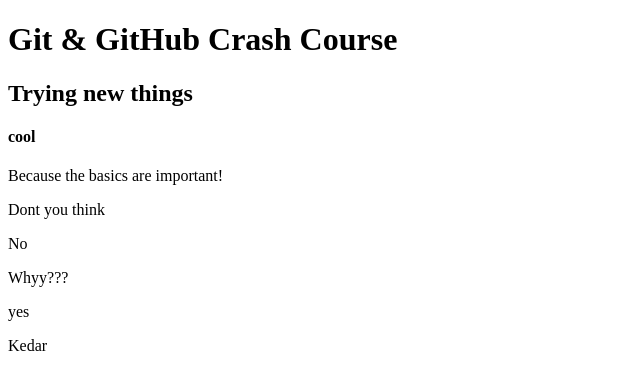
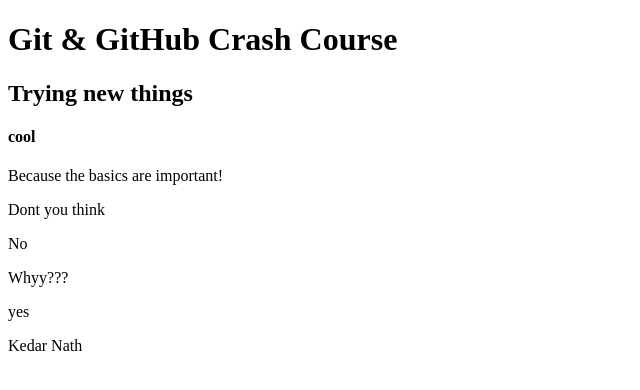
Before and after one commit to ayanagrawal1412/udemy-course, a plain HTML site: page index.html in a window 1280 px wide. Shown: the full height of the page, 0-640 px from the left. Drawn offline with Linux system fonts and the light colour scheme.

Commit message:
Update index.html

```diff
--- a/index.html
+++ b/index.html
@@ -15,6 +15,6 @@
     <p>No</p>
     <p>Whyy???</p>
     <p>yes</p>
-    <p>Kedar</p>
+    <p>Kedar Nath</p>
   </body>
 </html>
```
